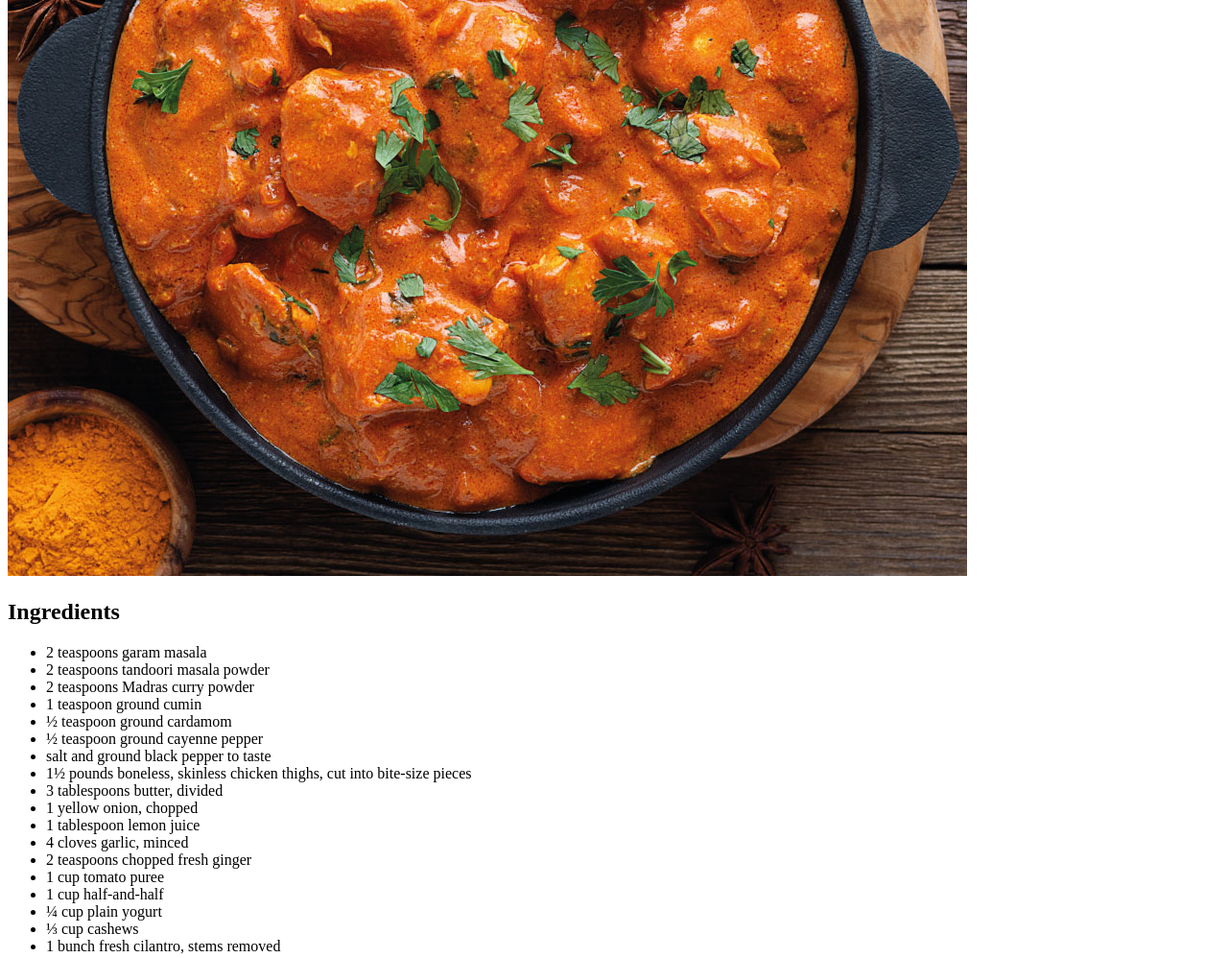
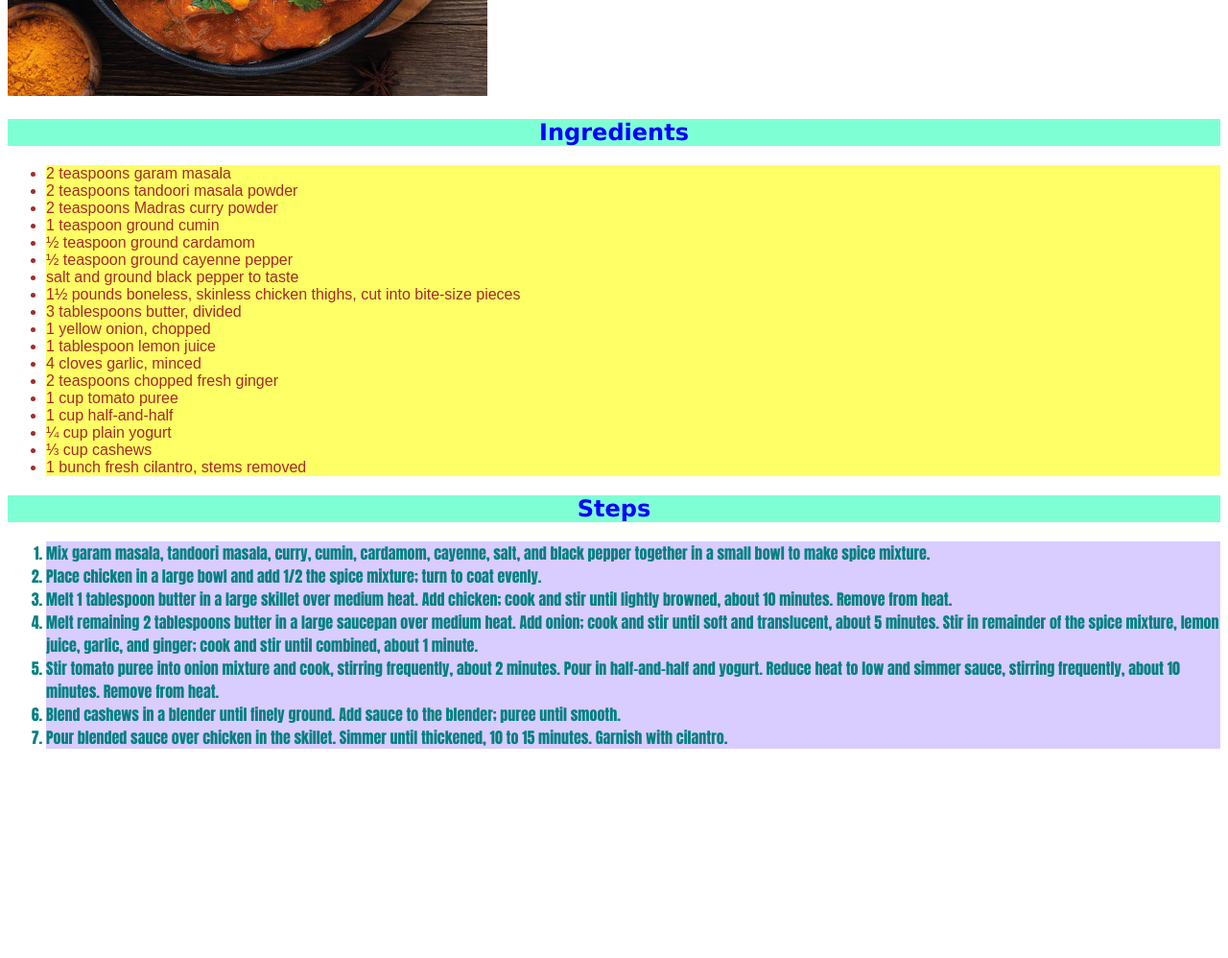
Before and after one commit to neilptl/odin-recipes, a plain HTML site: page recipes/butter-chicken.html in a window 1280 px wide. Shown: the part 480-1478 px from the top of the page at 96% size. After the commit the page ends 1276 px from the top, so only its background shows below. Drawn offline with Linux system fonts and the light colour scheme.

Commit message:
Add and modify styles for recipes

```diff
--- a/recipes/butter-chicken.html
+++ b/recipes/butter-chicken.html
@@ -11,7 +11,7 @@
     <h1>Butter Chicken</h1>
     <img src="./butter-chicken.jpg" alt="Image of thick gravy chicken in a pan.">
     <h2>Ingredients</h2>
-    <ul>
+    <ul class="ingredients">
         <li>2 teaspoons garam masala</li>
         <li>2 teaspoons tandoori masala powder</li>
         <li>2 teaspoons Madras curry powder</li>
@@ -32,7 +32,7 @@
         <li>1 bunch fresh cilantro, stems removed</li>
     </ul>
     <h2>Steps</h2>
-    <ol>
+    <ol class="steps">
         <li>
             Mix garam masala, tandoori masala, curry, cumin, cardamom, cayenne, salt, and black pepper together in a small bowl to make spice mixture.
         </li>
--- a/styles.css
+++ b/styles.css
@@ -4,3 +4,35 @@ h1 {
     color: brown;
     text-align: center;
 }
+
+h2 {
+    font-weight: bold;
+    font-family: 'Lucida Sans', 'Lucida Sans Regular', 'Lucida Grande', 'Lucida Sans Unicode', Geneva, Verdana, sans-serif;
+    background-color: aquamarine;
+    color: blue;
+    text-align: center;
+}
+
+img {
+    height: auto;
+    width: 500px;
+    /* text-align: center; */
+}
+
+ul, ol {
+    text-align: left;
+}
+
+.ingredients li {
+    font-family: Arial, Helvetica, sans-serif;
+    color: brown;
+    background-color: rgb(255, 255, 102);
+    font-weight: 500;
+}
+
+.steps li {
+    font-family:Impact, Haettenschweiler, 'Arial Narrow Bold', sans-serif;
+    color:teal;
+    background-color: hsl(255, 100%, 90%);
+    font-weight: 500;
+}
```
Also changed, not shown: recipes/mutton-rogan-josh.html (+2 -2 lines), recipes/sheek-kebab.html (+1 -1 lines).
